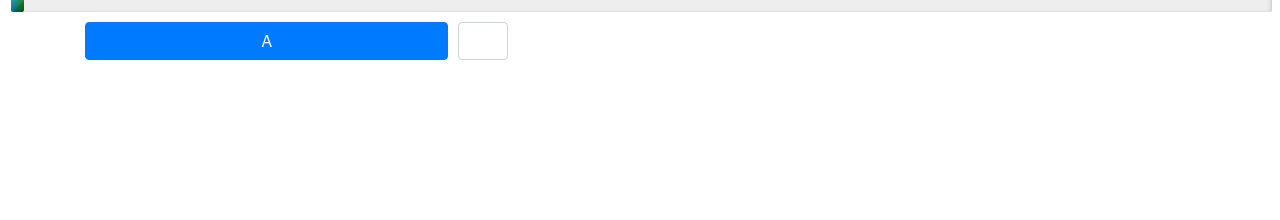
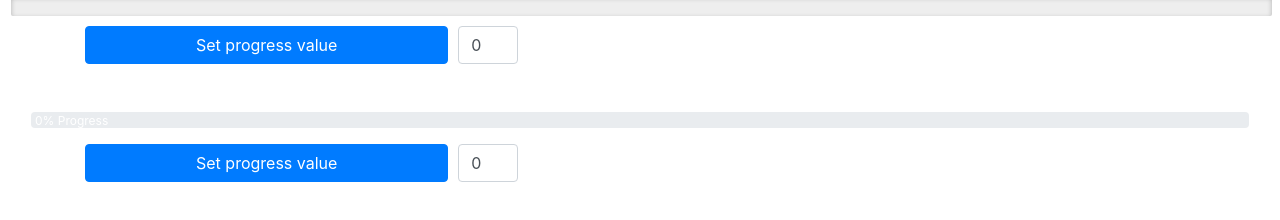
Before and after one commit to karenpayneoregon/bootbox-samples, a plain HTML site: page progress1.html in a window 1280 px wide. Drawn offline with Linux system fonts and the light colour scheme.

Commit message:
Customizing progress bar class

```diff
--- /dev/null
+++ b/Scripts/Local/Helpers.js
@@ -0,0 +1,19 @@
+$.fn.stripClass = function (partialMatch, endOrBegin) {
+    /// <summary>
+    /// The way removeClass should have been implemented -- accepts a partialMatch (like "btn-") to search on and remove
+    /// </summary>
+    /// <param name="partialMatch">the class partial to match against, like "btn-" to match "btn-danger btn-active" but not "btn"</param>
+    /// <param name="endOrBegin">omit for beginning match; provide a 'truthy' value to only find classes ending with match</param>
+    /// <returns type=""></returns>
+    var x = new RegExp((!endOrBegin ? "\\b" : "\\S+") + partialMatch + "\\S*", 'g');
+    console.log(partialMatch);
+    // http://stackoverflow.com/a/2644364/1037948
+    this.attr('class', function (i, c) {
+        if (!c){
+            console.log("No match");
+            return;
+        }
+        return c.replace(x, '');
+    });
+    return this;
+};
--- /dev/null
+++ b/Scripts/Local/OedProgressHelper.js
@@ -0,0 +1,183 @@
+var $OedProgressHelper = $OedProgressHelper || {};
+$OedProgressHelper = function () {
+    var progressWord = "Progress";
+    var progressbarIdentifier = "";
+
+    /*
+          language: language code e.g. E, S
+        identifier: progress bar identifier with or without pound symbol
+    */
+    var init = function (language, identifier) {
+
+        if (typeof language !== 'undefined') {
+
+            if (language === "SP" || language === "S") {
+                progressWord = "Progreso";
+            };
+
+        } else {
+            // progressWord is English by default
+        };
+
+        progressbarIdentifier = identifier;
+
+    };
+
+    //
+    // Append # to incoming value to ensure it's an identifier
+    //
+    var assertPoundSymbol = function () {
+
+        if (progressbarIdentifier.charAt(0) !== "#") {
+            progressbarIdentifier = "#" + progressbarIdentifier;
+        }
+
+        return progressbarIdentifier;
+    };
+
+    var removeForeColor = function () {
+        var colorArray = [
+            'bg-primary',
+            'bg-secondary',
+            'bg-success',
+            'bg-danger',
+            'bg-warning',
+            'bg-info',
+            'bg-light',
+            'bg-dark',
+            'bg-white'
+        ];
+
+        for (let index = 0; index < colorArray.length; index++) {
+            const element = colorArray[index];
+            $(assertPoundSymbol(progressbarIdentifier)).removeClass(element);
+
+        }
+    }
+    var setBackcolorPrimary = function () {
+        $(assertPoundSymbol(progressbarIdentifier)).addClass("bg-primary");
+    };
+
+    var setBackcolorDanger = function () {
+        $(assertPoundSymbol(progressbarIdentifier)).addClass("bg-danger");
+    };
+
+    var setBackcolorOedGreen = function () {
+        $(assertPoundSymbol(progressbarIdentifier)).addClass("bg-success");
+    };
+
+    /*
+        Set progress value to 0
+    */
+    var InitializeValueToZero = function () {
+
+        var currentValue = 0;
+
+        $(assertPoundSymbol(progressbarIdentifier)).css("width", currentValue + "%").attr("aria-valuenow", currentValue).text(currentValue + "% " + progressWord);
+
+        return currentValue;
+
+    };
+    // Increments or deincrements the progress bar on all pages
+
+    /*
+        Increments or deincrements the progress bar on all pages
+    */
+    var Increment = function (newValue) {
+
+        var currentValue = parseInt(newValue);
+
+        if (currentValue === 100) {
+            progressWord = '';
+        }
+
+        $(assertPoundSymbol(progressbarIdentifier)).css("width", currentValue + "%").attr("aria-valuenow", currentValue).text(currentValue + "% " + progressWord);
+
+        return currentValue;
+
+    };
+
+
+    /*
+        Increments progress value by 10 percent
+    */
+    var StepBy10 = function () {
+        var progressValue = CurrentValue(progressbarIdentifier);
+
+        if (progressValue === 100) {
+            progressWord = '';
+        }else{
+            if(progressValue + 10 < 100)
+            {
+                progressValue += 10;
+            }else{
+                progressValue = 100;
+            }
+        }
+        $(assertPoundSymbol(progressbarIdentifier)).css("width", progressValue + "%").attr("aria-valuenow", progressValue).text(progressValue + "% " + progressWord);
+
+        return progressValue;
+    };
+
+    /*
+        Increments progress value by 5 percent
+    */
+    var StepBy5 = function () {
+        var progressValue = CurrentValue(progressbarIdentifier);
+
+        if (progressValue === 100) {
+            progressWord = '';
+        } else {
+            if (progressValue + 5 < 100) {
+                progressValue += 5;
+            } else {
+                progressValue = 100;
+            }
+        }
+
+        $(assertPoundSymbol(progressbarIdentifier))
+            .css("width", progressValue + "%")
+            .attr("aria-valuenow", progressValue)
+            .text(progressValue + "% " + progressWord);
+
+        return progressValue;
+
+    };
+
+    /*
+        Get current progress value/percent
+    */
+    var CurrentValue = function (identifier) {
+        return parseInt($(assertPoundSymbol(identifier)).attr("aria-valuenow"));
+    };
+
+    /*
+        Display the progress bar
+    */
+    var Show = function () {
+        $(assertPoundSymbol(progressbarIdentifier)).show();
+    };
+
+    /*
+        Hide the progress bar
+    */
+    var Hide = function () {
+        $(assertPoundSymbol(progressbarIdentifier)).hide();
+    };
+
+    return {
+        init: init,
+        InitializeValueToZero: InitializeValueToZero,
+        StepBy10: StepBy10,
+        StepBy5: StepBy5,
+        CurrentValue: CurrentValue,
+        Increment: Increment,
+        setBackcolorPrimary: setBackcolorPrimary,
+        setBackcolorOedGreen, setBackcolorOedGreen,
+        setBackcolorDanger: setBackcolorDanger,
+        removeForeColor: removeForeColor,
+        Show: Show,
+        Hide: Hide
+
+    };
+}();
--- a/progress1.html
+++ b/progress1.html
@@ -5,10 +5,13 @@
         <meta charset='utf-8' />
         <title></title>
         <script src="Scripts/jquery-3.0.0.js"></script>
+        <script src="Scripts/Local/Helpers.js"></script>
         <script src="Scripts/bootstrap.js"></script>
         <script src="Scripts/BootBox/bootbox.js"></script>
         <script src="Scripts/BootBox/bootbox.locales.js"></script>
+        <script src="Scripts/Local/OedProgressHelper.js"></script>
         <link href="Content/bootstrap.css" rel="stylesheet" />
+
         <style>
             html,
             body {
@@ -65,10 +68,10 @@
     <body>
 
 
-        <div class="container-fluid mt-n2 ml-n1 mr-n2 pr-1">
+        <div class="container-fluid mt-n1 ml-n1 mr-n2 pr-1">
             <div class="row">
                 <div class="col">
-                    <progress id="progress1" class="position-static" max="100" value="1"></progress>
+                    <progress id="progress1" class="position-static" max="100" value="0"></progress>
                 </div>
             </div>
         </div>
@@ -77,10 +80,10 @@
         <div class="container form-group mt-lg-1">
             <div class="form-row">
                 <div class="col">
-                    <button class="btn btn-primary btn-block" type="submit">A</button>
+                    <button class="btn btn-primary btn-block" id="updateButton1">Set progress value</button>
                 </div>
                 <div class="col">
-                    <input type="number" class="form-control" style="width: 50px; height: 100%;">
+                    <input type="number" class="form-control" id="progressValue1" style="width: 60px; height: 100%;">
                 </div>
                 <div class="col">
                     <!-- empty -->
@@ -88,6 +91,60 @@
             </div>
 
         </div>
+
+        <div class="container-fluid mt-5">
+            <div class="progress m-3 pl-lg-1" style="height: 16px;" id="progressStatus">
+                <div class="progress-bar bg-success" id="progress2" role="progressbar" style="width: 0%; height: 18px;background-color: #007a61; " aria-valuenow="0" aria-valuemin="0" aria-valuemax="100">0%</div>
+            </div>
+        </div>
+
+        <div class="container form-group mt-lg-1">
+            <div class="form-row">
+                <div class="col">
+                    <button class="btn btn-primary btn-block" id="updateButton2">Set progress value</button>
+                </div>
+                <div class="col">
+                    <input type="number" class="form-control" id="progressValue2" style="width: 60px; height: 100%;" value="0">
+                </div>
+                <div class="col">
+                    <!-- empty -->
+                </div>
+            </div>
     </body>
 
+    <script>
+
+            $(document).ready(function() {
+
+                $('#progressValue1').val("0");
+
+                // defaults to English
+                $OedProgressHelper.init("","#progress2");
+
+                // set progress value to 0
+                $OedProgressHelper.InitializeValueToZero();
+
+
+                $OedProgressHelper.setBackcolorDanger();
+                $OedProgressHelper.removeForeColor();
+                $OedProgressHelper.setBackcolorPrimary();
+                $OedProgressHelper.removeForeColor();
+                $OedProgressHelper.setBackcolorOedGreen();
+
+
+                $('#updateButton1').click(function (event) {
+                    if ($('#progressValue1').val() % 1 === 0) {
+                        $('#progress1').attr('value', $('#progressValue1').val());
+                    }
+                });
+
+                $('#updateButton2').click(function (event) {
+                    if ($('#progressValue2').val() % 1 === 0) {
+                        $OedProgressHelper.StepBy5();
+                    }
+                });
+
+            });
+
+    </script>
 </html>
```
Also changed, not shown: 1 other file.
